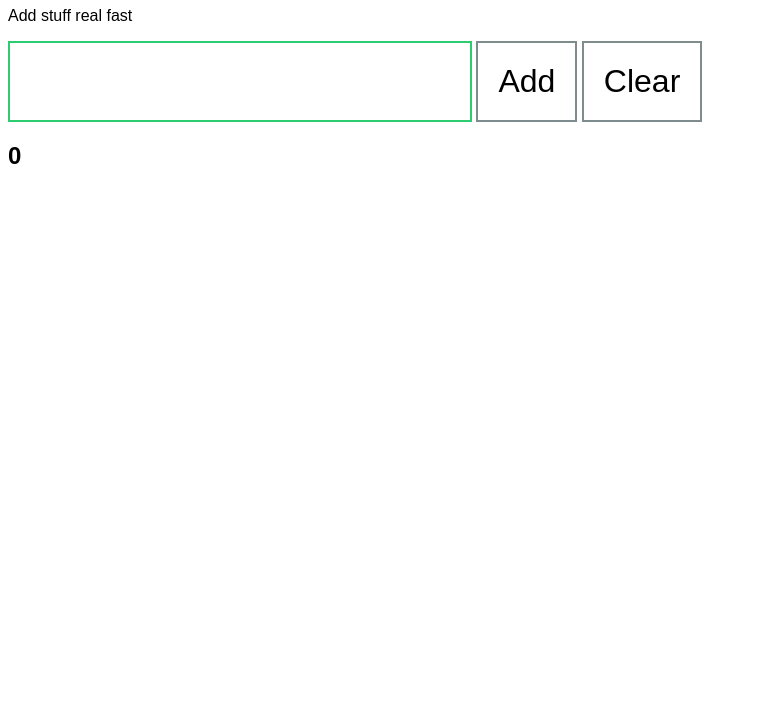
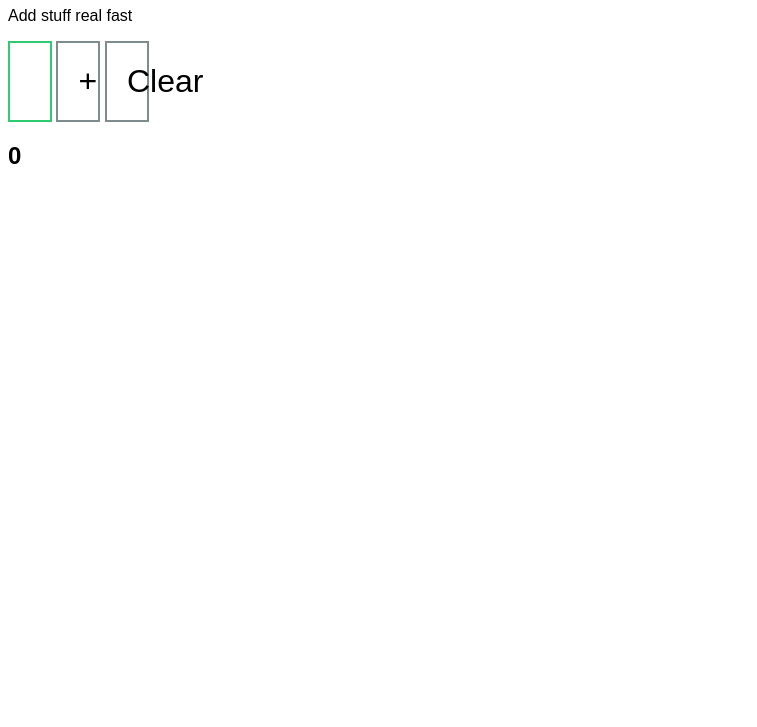
Before and after one commit to michael-lowe-nz/calculatorVanillaJS, a website built with webpack: page src/index.html in a window 1280 px wide. Shown: the part 73-800 px from the top of the page, without its empty margins (0-757 px from the left). Built offline with nearby package versions, Linux system fonts and the light colour scheme.

Commit message:
Minor markup and style changes

```diff
--- a/src/index.html
+++ b/src/index.html
@@ -10,7 +10,7 @@
     </div>
     <form id="form">
       <input id='input' type='tel' autocomplete="off" maxlength="14" autofocus></input>
-      <input class="submit" type='submit' value='Add'></input>
+      <input class="submit" type='submit' value='+'></input>
       <button id="clear" class="clear">Clear</button>
     </form>
     <div id='app'>
--- a/src/index.scss
+++ b/src/index.scss
@@ -10,6 +10,7 @@ body {
 input, button {
   border: solid 2px $grey;
   padding: 20px;
+  width: 40px;
   font-size: 2em;
   background-color: white;
   box-sizing: border-box;
```
